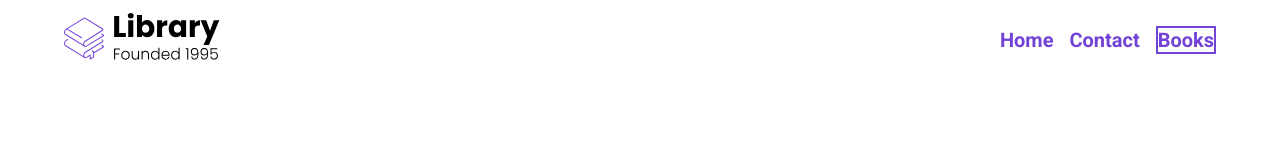
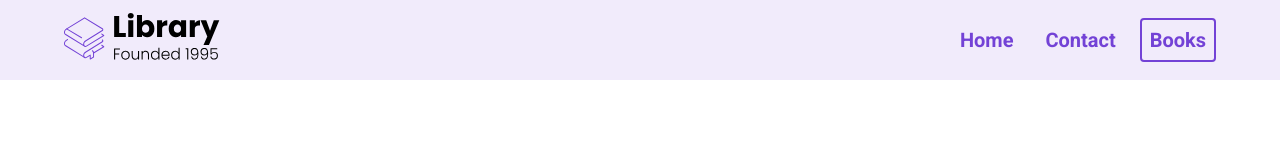
Before and after one commit to awinp/ecommerce, a plain HTML site: page index.html in a window 1280 px wide. Drawn offline with Linux system fonts and the light colour scheme.

Commit message:
ecommerce nav

```diff
--- a/index.html
+++ b/index.html
@@ -8,7 +8,7 @@
     <link rel="stylesheet" href="./styles.css">
 </head>
 <body>
-    <section>
+    <section id="landing">
         <nav>
             <div class="nav__container">
 
@@ -16,7 +16,7 @@
                 <ul class="nav__links">
                     <li><a href="#" class="nav__link" >Home</a></li>
                     <li><a href="#" class="nav__link">Contact</a></li>
-                    <li><a href="#" class="nav__link books__border">Books</a></li>
+                    <li><a href="#" class="nav__link nav__link--primary">Books</a></li>
                 </ul>
 
             </div>
--- a/styles.css
+++ b/styles.css
@@ -36,7 +36,20 @@ li{
     font-size: 20px;
     color: #7342d6;
     font-weight: bold;
+    padding: 8px;
 }
-.books__border{
+
+.nav__link:hover{
+    text-decoration: underline;
+}
+.nav__link--primary{
     border: 2px solid #7342d6;
+    border-radius: 4px;
+
 }
+.nav__link--primary:hover{
+    text-decoration: none;
+}
+#landing{
+    background-color: rgba(115, 66, 214, 0.1);
+}
```
